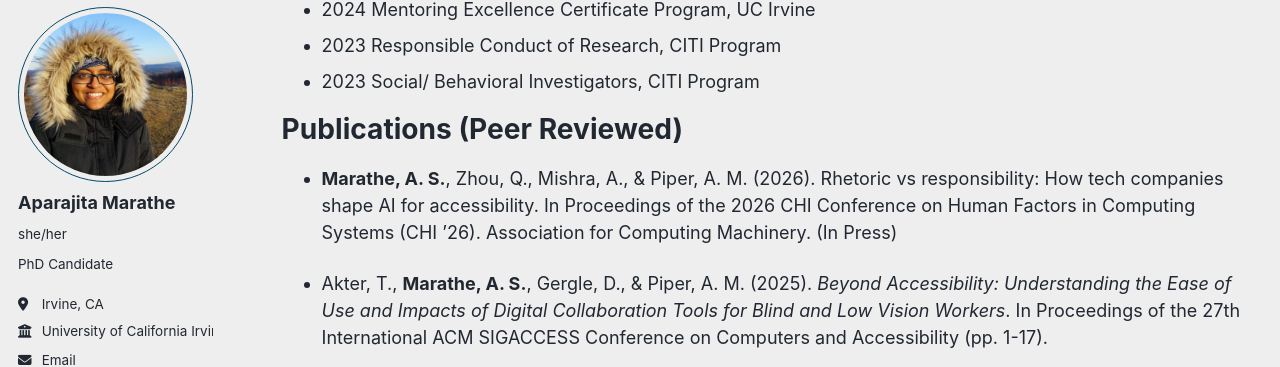
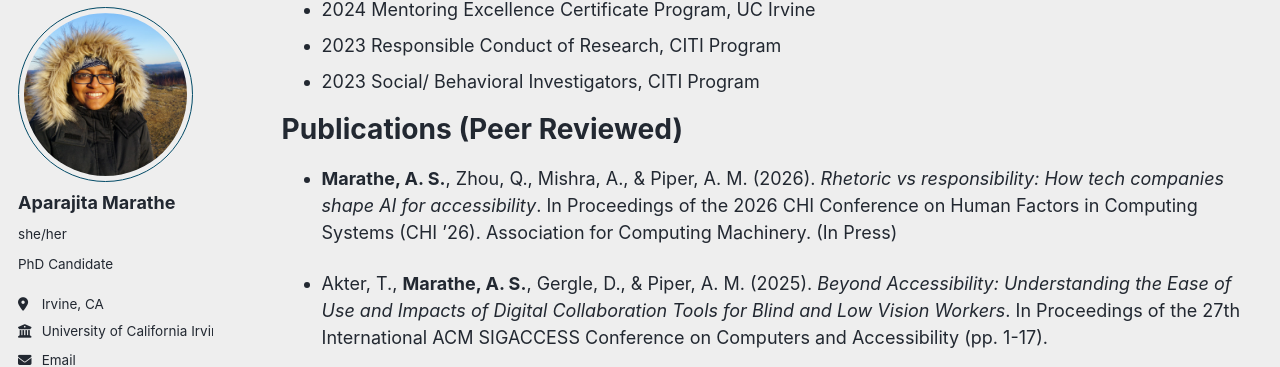
Before and after one commit to aparajitamarathe/aparajitamarathe.github.io, a Jekyll site: the page built from _pages/cv.md, in a window 1280 px wide and 900 px high, scrolled down 821 px. Shown: the part 92-459 px from the top of the window. Built offline with Jekyll 4.4.1, drawn with Linux system fonts in a browser that asks for light colours; some web fonts are replaced.

Commit message:
Italicize publication titles in CV

```diff
--- a/_pages/cv.md
+++ b/_pages/cv.md
@@ -43,7 +43,7 @@ Certifications
 
 Publications (Peer Reviewed)
 ======
-* **Marathe, A. S.**, Zhou, Q., Mishra, A., & Piper, A. M. (2026). Rhetoric vs responsibility: How tech companies shape AI for accessibility. In Proceedings of the 2026 CHI Conference on Human Factors in Computing Systems (CHI ’26). Association for Computing Machinery. (In Press)
+* **Marathe, A. S.**, Zhou, Q., Mishra, A., & Piper, A. M. (2026). _Rhetoric vs responsibility: How tech companies shape AI for accessibility_. In Proceedings of the 2026 CHI Conference on Human Factors in Computing Systems (CHI ’26). Association for Computing Machinery. (In Press)
 
 * Akter, T., **Marathe, A. S.**, Gergle, D., & Piper, A. M. (2025). _Beyond Accessibility: Understanding the Ease of Use and Impacts of Digital Collaboration Tools for Blind and Low Vision Workers_. In Proceedings of the 27th International ACM SIGACCESS Conference on Computers and Accessibility (pp. 1-17).
 
```
